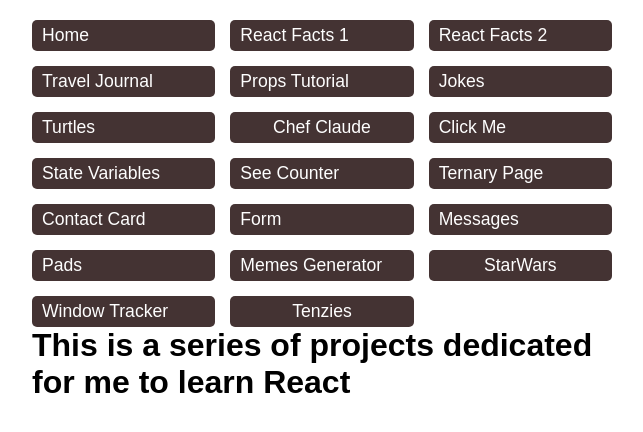
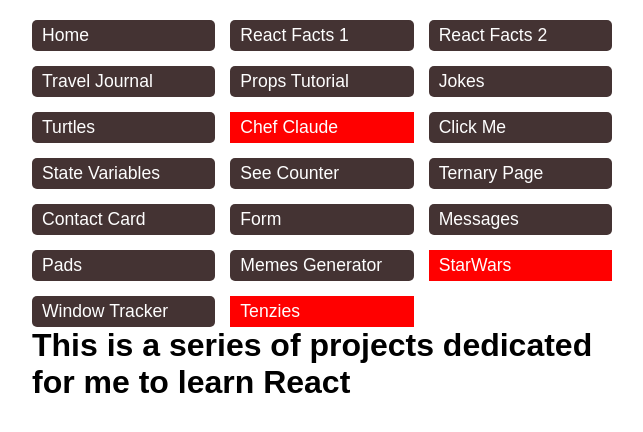
Before and after one commit to joshua-akuna/scrimba-react-tutorials, a React (Vite) app: page / in a window 1280 px wide. Shown: the top 432 px of the page, without its empty margins (318-961 px from the left). Built offline with nearby package versions, Linux system fonts and the light colour scheme; no server answers; what @huggingface/inference would draw is missing.

Commit message:
css optimised for small red text in chefclaude app

```diff
--- a/src/App.css
+++ b/src/App.css
@@ -47,10 +47,8 @@ li.page > a:hover {
   box-shadow: 0 4px 8px 0 rgba(0, 0, 0, 0.2)
 }
 
-.red {
-  color: red;
-  display: block;
-  text-align: center;
+li.red a {
+  background-color: red;
 }
 
 /* styles for React Facts 1 */
```
